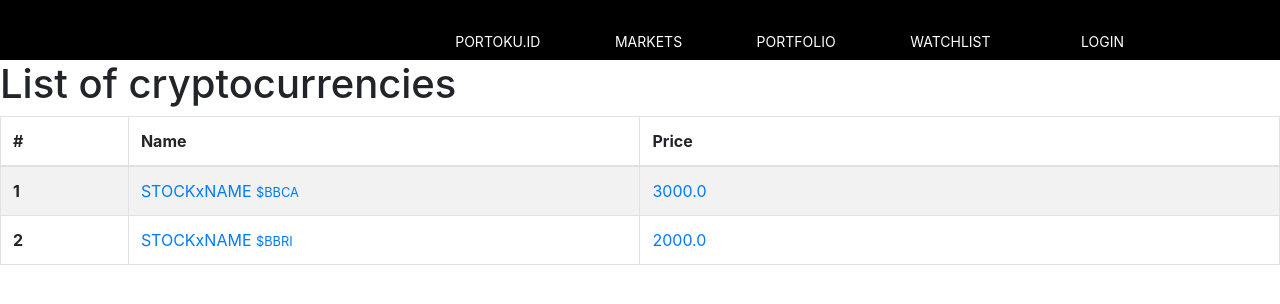
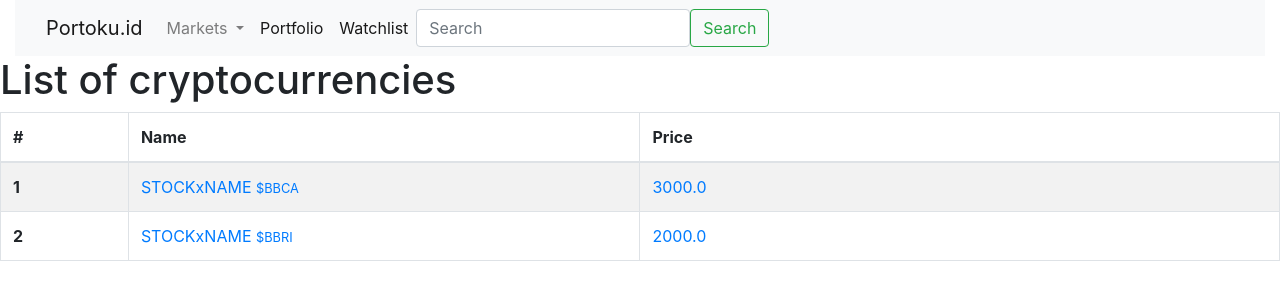
Before and after one commit to domica-s/portoku.id, a Django app: page /stock/ in a window 1280 px wide. Shown: the top 304 px of the page. Run offline with Django 3.2, Linux system fonts and the light colour scheme; data comes from the database, SQL or seed files in the repository; both versions use the stored data as it was after the commit; parts of the project's set-up code (start-up, migrations or seed data) failed here and were passed over; some libraries are stand-ins or nearby versions.

Commit message:
new navbar and stock-details page

```diff
--- a/markets/static/markets/styles/base.css
+++ /dev/null
@@ -1,140 +0,0 @@
-@import url('https://fonts.googleapis.com/css?family=Work+Sans:400,600');
-body {
-	margin: 0;
-	background: #222;
-	font-family: 'Work Sans', sans-serif;
-	font-weight: 800;
-}
-
-.topnav {
-	width: 80%;
-	margin: 0 auto;
-}
-
-header {
-  background: #000000;
-}
-
-header::after {
-  content: '';
-  display: table;
-  clear: both;
-}
-
-.logo {
-  float: left;
-  padding: 10px 0;
-}
-
-nav {
-  float: right;
-}
-
-nav ul {
-  margin: 0;
-  padding: 0;
-  list-style: none;
-}
-
-nav li {
-  display: inline-block;
-  margin-left: 70px;
-  padding-top: 23px;
-
-  position: relative;
-}
-
-nav a {
-  color: rgb(255, 255, 255);
-  text-decoration: none;
-  text-transform: uppercase;
-  font-size: 14px;
-}
-
-nav a:hover {
-  color: rgb(255, 255, 255);
-}
-
-nav a::before {
-  content: '';
-  display: block;
-  height: 5px;
-  background-color: rgb(189, 188, 188);
-
-  position: absolute;
-  top: 0;
-  width: 0%;
-
-  transition: all ease-in-out 250ms;
-}
-
-nav a:hover::before {
-  width: 100%;
-}
-
-/* The dropdown container  */
-/* .dropdown {
-  float: left;
-  overflow: hidden;
-} */
-
-/* Dropdown button */
-.dropdown .dropbtn {
-  font-size: 16px;
-  border: none;
-  outline: none;
-  color: white;
-  padding: 14px 16px;
-  background-color: inherit;
-  font-family: inherit; /* Important for vertical align on mobile phones */
-  margin: 0; /* Important for vertical align on mobile phones */
-}
-
-/* Add a red background color to navbar links on hover */
-.navbar a:hover, .dropdown:hover .dropbtn {
-  background-color: red;
-}
-
-/* Dropdown content (hidden by default) */
-.dropdown-content {
-  display: none;
-  position: absolute;
-  background-color: #f9f9f9;
-  min-width: 160px;
-  box-shadow: 0px 8px 16px 0px rgba(0,0,0,0.2);
-  z-index: 1;
-}
-
-/* Links inside the dropdown */
-.dropdown-content a {
-  float: none;
-  color: black;
-  padding: 12px 16px;
-  text-decoration: none;
-  display: block;
-  text-align: left;
-}
-
-/* Add a grey background color to dropdown links on hover */
-.dropdown-content a:hover {
-  background-color: #ddd;
-}
-
-/* Show the dropdown menu on hover */
-.dropdown:hover .dropdown-content {
-  display: block;
-}
-
-body {
-    font-family: 'Roboto', sans-serif;
-    margin: 10px;
-    background-color: #008cff;
-    color: #000000;
-}
-
-h1,
-h2,
-h3 {
-    font-family: Georgia, 'Times New Roman', Times, serif;
-    color: rgb(0, 0, 0);
-}
--- a/markets/templates/markets/partials/header.html
+++ b/markets/templates/markets/partials/header.html
@@ -1,48 +1,33 @@
-<div class="topnav">
-<h1 class="logo"></h1>
-<nav>
-    <ul>
-    <li><a class="active" href="{% url 'homepage' %}">Portoku.id</a></li>
-    <li>
-        <div class="dropdown">
-            <a href="{% url 'markets' %}">Markets
-                <i class="fa fa-caret-down"></i>
-            </a>
-            <div class="dropdown-content">
-                <a href="{% url 'crypto' %}">Cryptocurrencies</a>
-                <a href="{% url 'stock' %}">Indonesian Stocks</a>
-            </div>
-        </div>
-    </li>
-    <li><a href="#portfolio">Portfolio</a></li>
-    <li><a href="#watchlist">Watchlist</a></li>
-    {% if user.is_authenticated %}
-        <li><a href="{% url 'logout' %}">Logout</a></li>
-        <li><a href="#">Welcome, {{user.username}}</a></li>
-    {% else %}
-        <li><a class="nav-link" href="{% url 'login' %}">Login</a></li>
-    {% endif %}
-    </ul>
-</nav>
-</div>
 {% comment %} Bootstrap navbar, dynamic --> in small screens menu bar will become a hamburger bar.
 In this case, is it possible to have the markets bar have 2 options instead of an additional add? Since in mobile, there is no hover function, thus it is either click Markets to go to markets or to open the dropdown. {% endcomment %}
-{% comment %} <nav class="navbar navbar-expand-md">
-	<a class="navbar-brand" href="#">Logo</a>
-	<button class="navbar-toggler navbar-dark" type="button" data-toggle="collapse" data-target="#main-navigation">
-		<span class="navbar-toggler-icon"></span>
-	</button>
-	<div class="collapse navbar-collapse" id="main-navigation">
-		<ul class="navbar-nav">
-			<li class="nav-item">
-				<a class="nav-link" href="#">Home</a>
-			</li>
-			<li class="nav-item">
-				<a class="nav-link" href="#">About</a>
-			</li>
-			<li class="nav-item">
-				<a class="nav-link" href="#">Contact</a>
-			</li>
-		</ul>
-	</div>
-</nav> {% endcomment %}
+<nav class="navbar navbar-expand-lg navbar-light bg-light">
+  <div class="container-fluid">
+    <a class="navbar-brand" href="/">Portoku.id</a>
+    <button class="navbar-toggler" type="button" data-bs-toggle="collapse" data-bs-target="#navbarSupportedContent" aria-controls="navbarSupportedContent" aria-expanded="false" aria-label="Toggle navigation">
+      <span class="navbar-toggler-icon"></span>
+    </button>
+    <div class="collapse navbar-collapse" id="navbarSupportedContent">
+      <ul class="navbar-nav me-auto mb-2 mb-lg-0">
+        <li class="nav-item dropdown">
+          <a class="nav-link dropdown-toggle" href="#" id="navbarDropdown" role="button" data-bs-toggle="dropdown" aria-expanded="false">
+            Markets
+          </a>
+          <ul class="dropdown-menu" aria-labelledby="navbarDropdown">
+            <li><a class="dropdown-item" href="{% url 'crypto' %}">Cryptocurrencies</a></li>
+            <li><a class="dropdown-item" href="{% url 'stock' %}">Indonesian Stocks</a></li>
+          </ul>
+        </li>
+        <li class="nav-item">
+          <a class="nav-link active" aria-current="page" href="#">Portfolio</a>
+        </li>
+        <li class="nav-item">
+          <a class="nav-link active" aria-current="page" href="#">Watchlist</a>
+        </li>
+      </ul>
+      <form class="d-flex">
+        <input class="form-control me-2" type="search" placeholder="Search" aria-label="Search">
+        <button class="btn btn-outline-success" type="submit">Search</button>
+      </form>
+    </div>
+  </div>
+</nav>
```
Also changed, not shown: markets/templates/markets/stock-details.html (+46 -9 lines), db.sqlite3.
